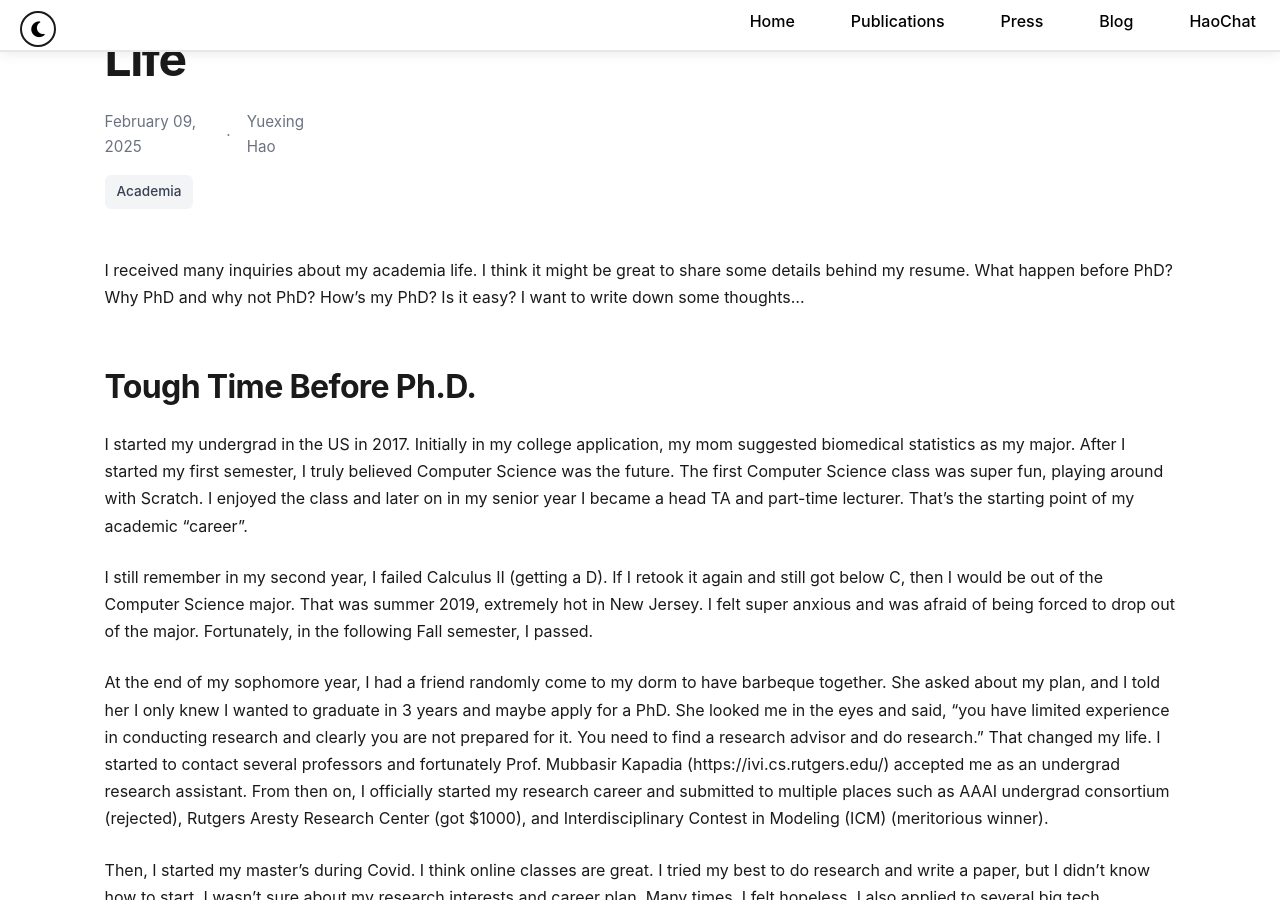
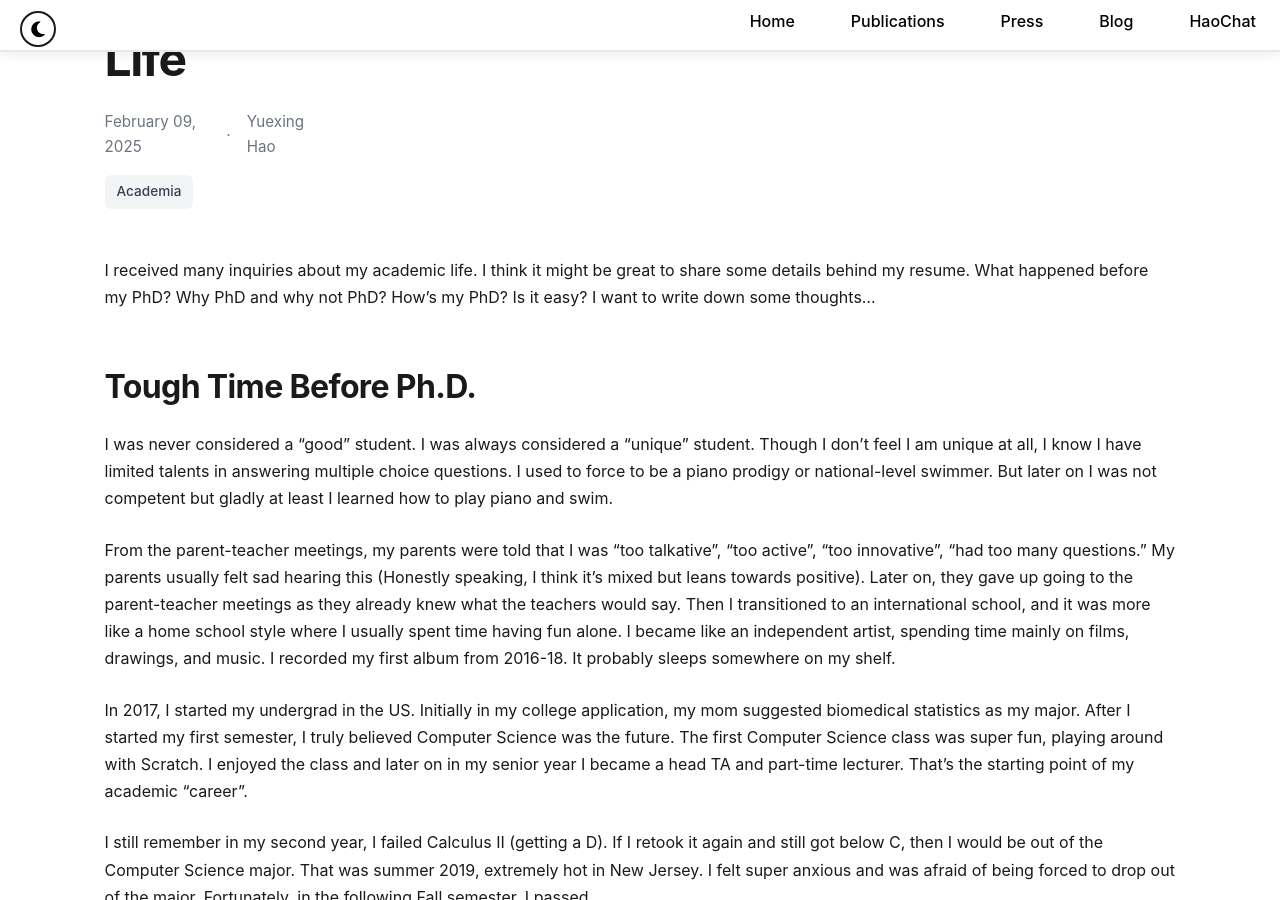
Before and after one commit to YuexingHao/Yuexing-Hao, a Jekyll site: the page built from _posts/2025-02-09-about-my-academia-life.md, in a window 1280 px wide and 900 px high, scrolled down 442 px. Built offline with Jekyll 4.4.1, drawn with Linux system fonts in a browser that asks for light colours; a style sheet for code colours, icons or effects is not loaded.

Commit message:
Describe your changes

```diff
--- a/_posts/2025-02-09-about-my-academia-life.md
+++ b/_posts/2025-02-09-about-my-academia-life.md
@@ -8,11 +8,15 @@ description: "About why I am doing PhD"
 featured_image: /Yuexing-Hao/assets/posts/2025-02-09-about-my-academia-life/featured.jpg
 ---
 
-I received many inquiries about my academia life. I think it might be great to share some details behind my resume. What happen before PhD? Why PhD and why not PhD? How's my PhD? Is it easy? I want to write down some thoughts...
+I received many inquiries about my academic life. I think it might be great to share some details behind my resume. What happened before my PhD? Why PhD and why not PhD? How's my PhD? Is it easy? I want to write down some thoughts...
 
 ## Tough Time Before Ph.D.
 
-I started my undergrad in the US in 2017. Initially in my college application, my mom suggested biomedical statistics as my major. After I started my first semester, I truly believed Computer Science was the future. The first Computer Science class was super fun, playing around with Scratch. I enjoyed the class and later on in my senior year I became a head TA and part-time lecturer. That's the starting point of my academic "career".
+I was never considered a "good" student. I was always considered a "unique" student. Though I don't feel I am unique at all, I know I have limited talents in answering multiple choice questions. I used to force to be a piano prodigy or national-level swimmer. But later on I was not competent but gladly at least I learned how to play piano and swim.
+
+From the parent-teacher meetings, my parents were told that I was "too talkative", "too active", "too innovative", "had too many questions." My parents usually felt sad hearing this (Honestly speaking, I think it's mixed but leans towards positive). Later on, they gave up going to the parent-teacher meetings as they already knew what the teachers would say. Then I transitioned to an international school, and it was more like a home school style where I usually spent time having fun alone. I became like an independent artist, spending time mainly on films, drawings, and music. I recorded my first album from 2016-18. It probably sleeps somewhere on my shelf.
+
+In 2017, I started my undergrad in the US. Initially in my college application, my mom suggested biomedical statistics as my major. After I started my first semester, I truly believed Computer Science was the future. The first Computer Science class was super fun, playing around with Scratch. I enjoyed the class and later on in my senior year I became a head TA and part-time lecturer. That's the starting point of my academic "career".
 
 I still remember in my second year, I failed Calculus II (getting a D). If I retook it again and still got below C, then I would be out of the Computer Science major. That was summer 2019, extremely hot in New Jersey. I felt super anxious and was afraid of being forced to drop out of the major. Fortunately, in the following Fall semester, I passed.
 
```
